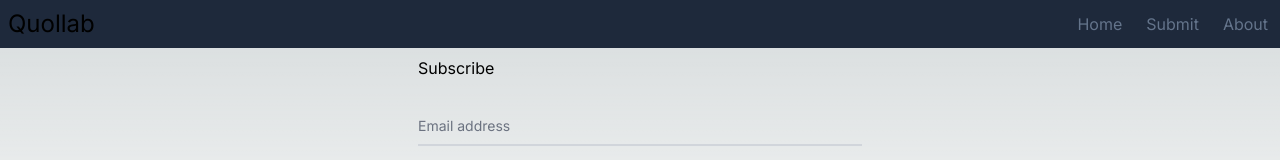
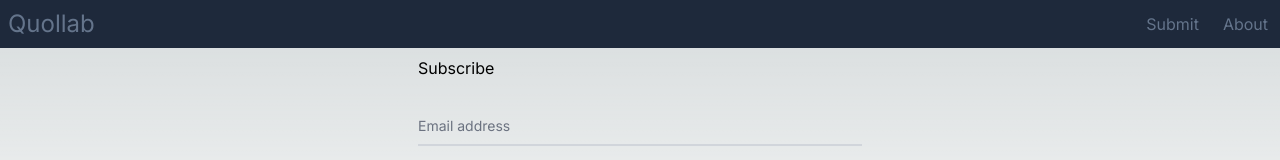
Before and after one commit to kimizake/Quallab, a Next.js app: page /submit in a window 1280 px wide. Shown: the top 160 px of the page. Built offline with nearby package versions, Linux system fonts and the light colour scheme.

Commit message:
Change logo colour, remove Home navbar link

```diff
--- a/app/navbar/Navbar.tsx
+++ b/app/navbar/Navbar.tsx
@@ -5,7 +5,6 @@ import Link from "next/link";
 import { Dispatch, SetStateAction, useState } from "react";
 
 const BUTTONS = [
-	{ text: "Home", href: "/" },
 	{ text: "Submit", href: "/submit" },
 	{ text: "About", href: "/about" },
 ];
@@ -63,7 +62,9 @@ const Navbar = () => {
 	return (
 		<nav className="sticky top-0 w-full bg-slate-800 flex flew-wrap flex-row items-center justify-between px-1 ">
 			<Link className="py-2 px-1" href="/">
-				<span className="text-2xl self-center whitespace-nowrap">Quollab</span>
+				<span className="text-2xl self-center whitespace-nowrap text-slate-500 hover:text-white">
+					Quollab
+				</span>
 			</Link>
 			<div className="hidden sm:flex items-center sm:flex-row sm:space-x-2">
 				{BUTTONS.map((obj) => (
```
